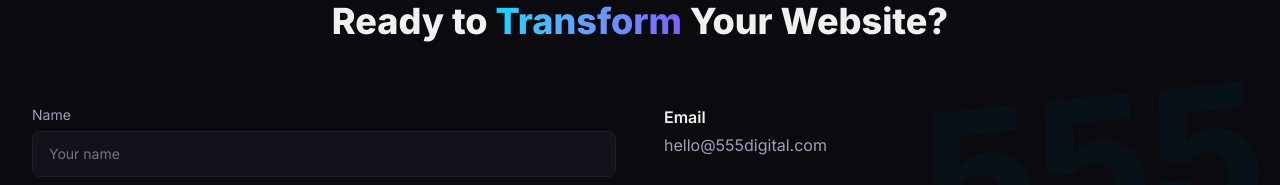
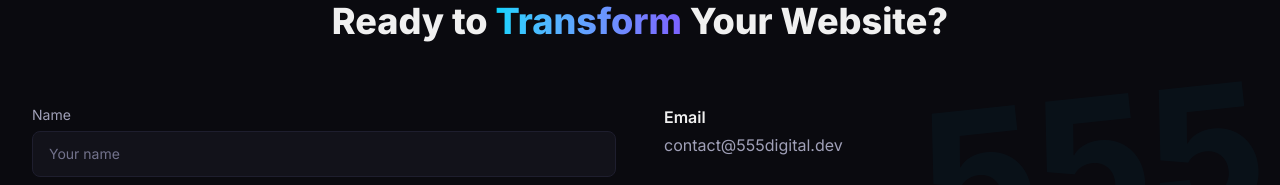
Before and after one commit to ngblu/555-digital, a Next.js app: page / in a window 1280 px wide. Shown: the part 6100-6285 px from the top of the page. Built offline with nearby package versions, Linux system fonts and the light colour scheme; no server answers.

Commit message:
Update business email to contact@555digital.dev

```diff
--- a/src/app/layout.tsx
+++ b/src/app/layout.tsx
@@ -61,7 +61,7 @@ export default function RootLayout({
                 "Web design and development for service businesses. Free PageSpeed audits, custom websites, and SEO by a solo developer.",
               url: "https://555digital.dev",
               telephone: "(629) 335-8803",
-              email: "hello@555digital.dev",
+              email: "contact@555digital.dev",
               areaServed: "US",
               founder: {
                 "@type": "Person",
--- a/src/app/privacy/page.tsx
+++ b/src/app/privacy/page.tsx
@@ -44,7 +44,7 @@ export default function PrivacyPage() {
             <h2 className="text-text-primary font-semibold text-base">Your rights</h2>
             <p>
               You can request a copy of your data, ask me to update or correct it,
-              or request deletion at any time. Email me at hello@555digital.dev and
+              or request deletion at any time. Email me at contact@555digital.dev and
               I'll handle it within 30 days.
             </p>
           </section>
@@ -62,8 +62,8 @@ export default function PrivacyPage() {
             <h2 className="text-text-primary font-semibold text-base">Contact</h2>
             <p>
               Questions? Reach me at{" "}
-              <a href="mailto:hello@555digital.dev" className="text-primary hover:underline">
-                hello@555digital.dev
+              <a href="mailto:contact@555digital.dev" className="text-primary hover:underline">
+                contact@555digital.dev
               </a>
               {" "}or call{" "}
               <a href="tel:+16293358803" className="text-primary hover:underline">
--- a/src/app/terms/page.tsx
+++ b/src/app/terms/page.tsx
@@ -80,8 +80,8 @@ export default function TermsPage() {
             <h2 className="text-text-primary font-semibold text-base">Contact</h2>
             <p>
               Questions about these terms?{" "}
-              <a href="mailto:hello@555digital.dev" className="text-primary hover:underline">
-                hello@555digital.dev
+              <a href="mailto:contact@555digital.dev" className="text-primary hover:underline">
+                contact@555digital.dev
               </a>
             </p>
           </section>
--- a/src/components/layout/Footer.tsx
+++ b/src/components/layout/Footer.tsx
@@ -62,7 +62,7 @@ export default function Footer() {
               Contact
             </h4>
             <ul className="space-y-2.5 text-text-muted text-sm">
-              <li>hello@555digital.com</li>
+              <li>contact@555digital.dev</li>
               <li>Based in the US</li>
             </ul>
             <a
--- a/src/components/sections/Contact.tsx
+++ b/src/components/sections/Contact.tsx
@@ -195,7 +195,7 @@ export default function Contact() {
             <div className="relative z-10 space-y-6">
               <div>
                 <h3 className="text-text-primary font-semibold mb-1">Email</h3>
-                <p className="text-text-secondary">hello@555digital.com</p>
+                <p className="text-text-secondary">contact@555digital.dev</p>
               </div>
               <div>
                 <h3 className="text-text-primary font-semibold mb-1">Phone</h3>
```
